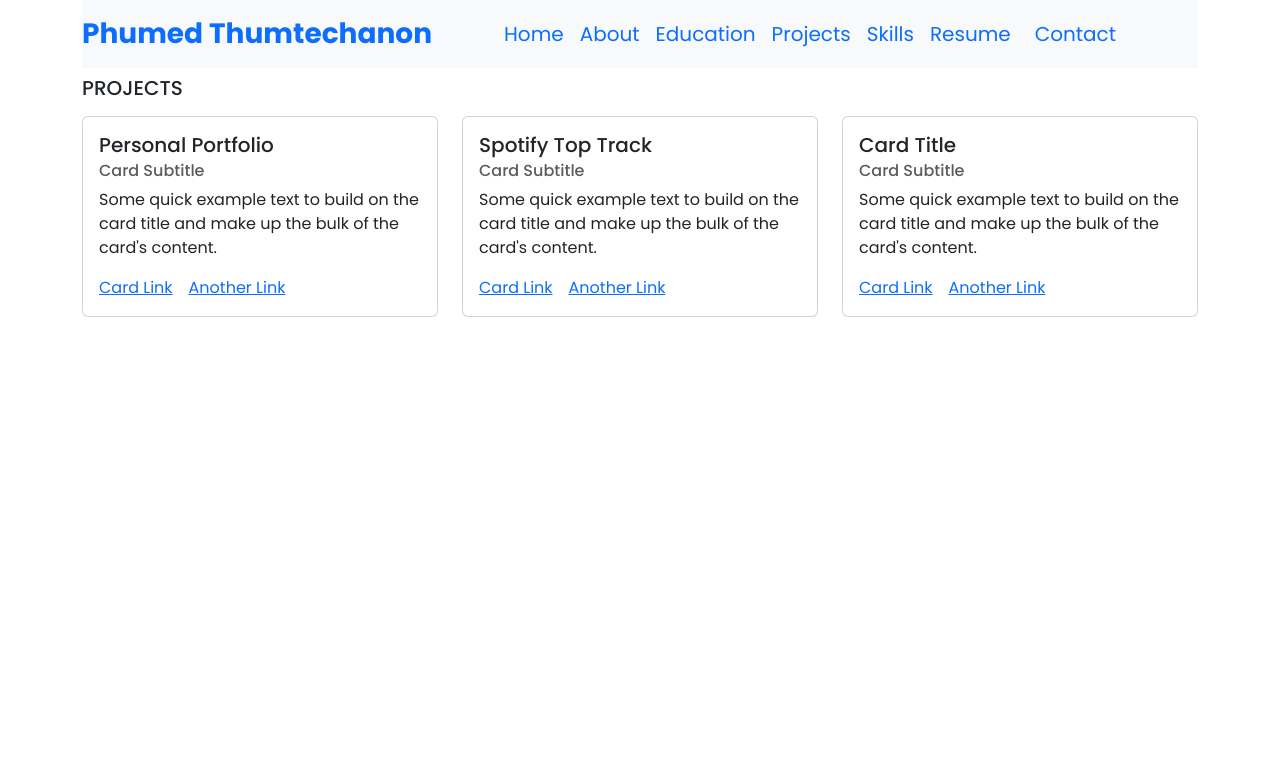
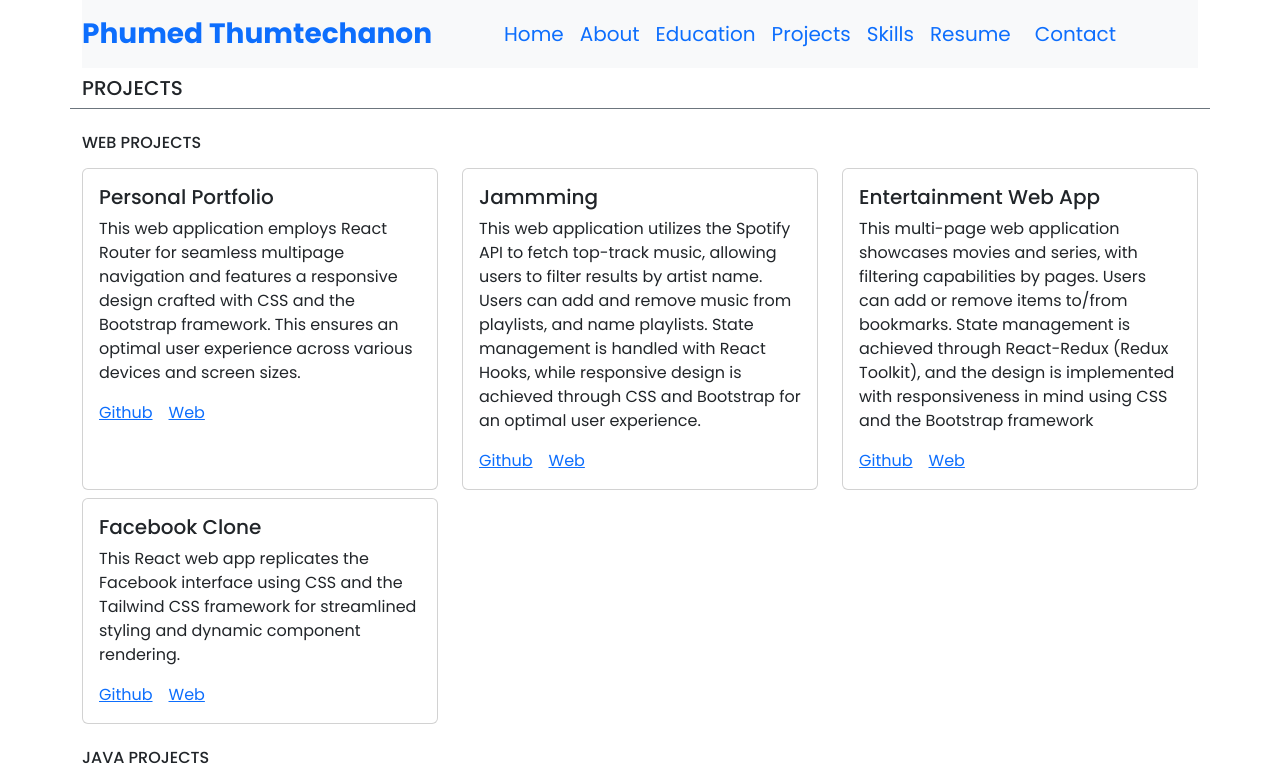
Before and after one commit to Phumed/Portfolio, a React (Create React App) app: page /projects in a window 1280 px wide. Shown: the top 781 px of the page. Built offline with nearby package versions, Linux system fonts and the light colour scheme.

Commit message:
latest at 13/01-13:43

```diff
--- a/public/index.html
+++ b/public/index.html
@@ -34,7 +34,7 @@
       rel="stylesheet"
       href="https://fonts.googleapis.com/css2?family=Material+Symbols+Outlined:opsz,wght,FILL,GRAD@20..48,100..700,0..1,-50..200"
     />
-    <title>React App</title>
+    <title>Personal Portfolio</title>
   </head>
   <body>
     <noscript>You need to enable JavaScript to run this app.</noscript>
--- a/src/components/NavBar.js
+++ b/src/components/NavBar.js
@@ -9,7 +9,7 @@ function NavBar() {
   return (
     <div>
       <Container>
-        <Navbar expand="lg" className="bg-body-tertiary ">
+        <Navbar expand="lg" className="bg-body-tertiary w-100">
           <Navbar.Brand>
             <Link
               to="/"
--- a/src/components/contact/contact.js
+++ b/src/components/contact/contact.js
@@ -13,7 +13,7 @@ function contact() {
           <h5>CONTACT</h5>
         </Row>
         <Row className="mt-2">
-          <Col className="mb-4 " xs={12} md={6}>
+          <Col className="mb-4" xs={12} md={6}>
             <Row className="bg-light me-md-4 h-100 mx-md-0 mx-1">
               <Col
                 xs={2}
@@ -23,7 +23,18 @@ function contact() {
                   justifyContent: "center",
                 }}
               >
-                <span class="material-symbols-outlined">location_on</span>
+                <div
+                  className="rounded-circle bg-secondary-subtle"
+                  style={{
+                    width: "3rem",
+                    height: "3rem",
+                    display: "flex",
+                    justifyContent: "center",
+                    alignItems: "center",
+                  }}
+                >
+                  <span class="material-symbols-outlined">location_on</span>
+                </div>
               </Col>
               <Col className="my-5">
                 <div className="fs-4 fw-bold">My Address</div> Bangkok
@@ -40,16 +51,45 @@ function contact() {
                   justifyContent: "center",
                 }}
               >
-                <span class="material-symbols-outlined">share</span>
+                <div
+                  className="rounded-circle bg-secondary-subtle"
+                  style={{
+                    width: "3rem",
+                    height: "3rem",
+                    display: "flex",
+                    justifyContent: "center",
+                    alignItems: "center",
+                  }}
+                >
+                  <span class="material-symbols-outlined">share</span>
+                </div>
               </Col>
               <Col className="my-5">
-                <div className="fs-4 fw-bold">Social Profiles</div>
+                <div className="fs-4 fw-bold mb-2">Social Profiles</div>
+
+                <div>
+                  <a href="https://www.linkedin.com/in/phumed-thumtechanon-097022289/">
+                    <img
+                      src="https://store-images.s-microsoft.com/image/apps.31120.9007199266245564.44dc7699-748d-4c34-ba5e-d04eb48f7960.bc4172bd-63f0-455a-9acd-5457f44e4473"
+                      alt="linkedIn"
+                      style={{ width: "2rem" }}
+                      className="me-3"
+                    />
+                  </a>
+                  <a href="https://github.com/Phumed">
+                    <img
+                      src="https://upload.wikimedia.org/wikipedia/commons/c/c2/GitHub_Invertocat_Logo.svg"
+                      alt="GitHub"
+                      style={{ width: "2rem" }}
+                    />
+                  </a>
+                </div>
               </Col>
             </Row>
           </Col>
         </Row>
         <Row>
-          <Col xs={12} md={6}>
+          <Col xs={12} md={6} className="mb-4">
             <Row className="bg-light me-md-4 h-100 mx-md-0 mx-1">
               <Col
                 xs={2}
@@ -59,7 +99,18 @@ function contact() {
                   justifyContent: "center",
                 }}
               >
-                <span class="material-symbols-outlined">mail</span>
+                <div
+                  className="rounded-circle bg-secondary-subtle"
+                  style={{
+                    width: "3rem",
+                    height: "3rem",
+                    display: "flex",
+                    justifyContent: "center",
+                    alignItems: "center",
+                  }}
+                >
+                  <span class="material-symbols-outlined">mail</span>
+                </div>
               </Col>
               <Col className="my-5">
                 <div className="fs-4 fw-bold">Email</div> Dutchie2546@gmail.com
@@ -68,7 +119,7 @@ function contact() {
               </Col>
             </Row>
           </Col>
-          <Col xs={12} md={6}>
+          <Col xs={12} md={6} className="mb-4">
             <Row className="bg-light h-100 mx-md-0 mx-1">
               <Col
                 xs={2}
@@ -78,7 +129,18 @@ function contact() {
                   justifyContent: "center",
                 }}
               >
-                <span class="material-symbols-outlined">call</span>
+                <div
+                  className="rounded-circle bg-secondary-subtle"
+                  style={{
+                    width: "3rem",
+                    height: "3rem",
+                    display: "flex",
+                    justifyContent: "center",
+                    alignItems: "center",
+                  }}
+                >
+                  <span class="material-symbols-outlined">call</span>
+                </div>
               </Col>
               <Col className="my-5">
                 <div className="fs-4 fw-bold">Contact</div> +66 097-217-5550
--- a/src/components/projects/projects.js
+++ b/src/components/projects/projects.js
@@ -1,65 +1,134 @@
 import React from "react";
 
-import NavBar from "../NavBar";
+import Card from "react-bootstrap/Card";
+import Col from "react-bootstrap/Col";
 import Container from "react-bootstrap/Container";
 import Row from "react-bootstrap/Row";
-import Col from "react-bootstrap/Col";
-import Card from "react-bootstrap/Card";
+import NavBar from "../NavBar";
 
 function projects() {
   return (
     <div>
       <NavBar />
       <Container>
-        <Row className="mt-2">
+        <Row className="mt-2 border-bottom border-secondary">
           <h5>PROJECTS</h5>
         </Row>
-        <Row className="mt-2">
-          <Col xs={12} md={4}>
-            <Card style={{ width: "100%" }}>
+        <Row>
+          <h6 className="mt-4 mb-2">WEB PROJECTS</h6>
+        </Row>
+        <Row className="mt-2 mb-2">
+          <Col xs={12} md={4} className="mb-md-0 mb-3">
+            <Card style={{ width: "100%" }} className="h-100">
               <Card.Body>
                 <Card.Title>Personal Portfolio</Card.Title>
-                <Card.Subtitle className="mb-2 text-muted">
-                  Card Subtitle
-                </Card.Subtitle>
                 <Card.Text>
-                  Some quick example text to build on the card title and make up
-                  the bulk of the card's content.
+                  This web application employs React Router for seamless
+                  multipage navigation and features a responsive design crafted
+                  with CSS and the Bootstrap framework. This ensures an optimal
+                  user experience across various devices and screen sizes.
                 </Card.Text>
-                <Card.Link href="#">Card Link</Card.Link>
-                <Card.Link href="#">Another Link</Card.Link>
+                <Card.Link href="#">Github</Card.Link>
+                <Card.Link href="#">Web</Card.Link>
               </Card.Body>
             </Card>
           </Col>
-          <Col xs={12} md={4}>
-            <Card style={{ width: "100%" }}>
+          <Col xs={12} md={4} className="mb-md-0 mb-3">
+            <Card style={{ width: "100%" }} className="h-100">
               <Card.Body>
-                <Card.Title>Spotify Top Track</Card.Title>
-                <Card.Subtitle className="mb-2 text-muted">
-                  Card Subtitle
-                </Card.Subtitle>
+                <Card.Title>Jammming</Card.Title>
                 <Card.Text>
-                  Some quick example text to build on the card title and make up
-                  the bulk of the card's content.
+                  This web application utilizes the Spotify API to fetch
+                  top-track music, allowing users to filter results by artist
+                  name. Users can add and remove music from playlists, and name
+                  playlists. State management is handled with React Hooks, while
+                  responsive design is achieved through CSS and Bootstrap for an
+                  optimal user experience.
                 </Card.Text>
-                <Card.Link href="#">Card Link</Card.Link>
-                <Card.Link href="#">Another Link</Card.Link>
+                <Card.Link
+                  href="https://github.com/Phumed/Jammming.git"
+                  target="_blank"
+                >
+                  Github
+                </Card.Link>
+                <Card.Link
+                  href="https://jammming-ory0.onrender.com"
+                  target="_blank"
+                >
+                  Web
+                </Card.Link>
               </Card.Body>
             </Card>
           </Col>
-          <Col xs={12} md={4}>
-            <Card style={{ width: "100%" }}>
+          <Col xs={12} md={4} className="mb-md-0 mb-3">
+            <Card style={{ width: "100%", height: "100%" }} className="h-100">
               <Card.Body>
-                <Card.Title>Card Title</Card.Title>
-                <Card.Subtitle className="mb-2 text-muted">
-                  Card Subtitle
-                </Card.Subtitle>
+                <Card.Title>Entertainment Web App</Card.Title>
                 <Card.Text>
-                  Some quick example text to build on the card title and make up
-                  the bulk of the card's content.
+                  This multi-page web application showcases movies and series,
+                  with filtering capabilities by pages. Users can add or remove
+                  items to/from bookmarks. State management is achieved through
+                  React-Redux (Redux Toolkit), and the design is implemented
+                  with responsiveness in mind using CSS and the Bootstrap
+                  framework
                 </Card.Text>
-                <Card.Link href="#">Card Link</Card.Link>
-                <Card.Link href="#">Another Link</Card.Link>
+                <Card.Link
+                  href="https://github.com/Phumed/Entertainment.git"
+                  target="_blank"
+                >
+                  Github
+                </Card.Link>
+                <Card.Link
+                  href="https://entertainment-4df5.onrender.com"
+                  target="_blank"
+                >
+                  Web
+                </Card.Link>
+              </Card.Body>
+            </Card>
+          </Col>
+        </Row>
+        <Row className="mb-2">
+          <Col xs={12} md={4} className="mb-md-0 mb-3">
+            <Card style={{ width: "100%", height: "100%" }} className="h-100">
+              <Card.Body>
+                <Card.Title>Facebook Clone</Card.Title>
+                <Card.Text>
+                  This React web app replicates the Facebook interface using CSS
+                  and the Tailwind CSS framework for streamlined styling and
+                  dynamic component rendering.
+                </Card.Text>
+                <Card.Link
+                  href="https://github.com/Phumed/facebook_clone.git"
+                  target="_blank"
+                >
+                  Github
+                </Card.Link>
+                <Card.Link href="#">Web</Card.Link>
+              </Card.Body>
+            </Card>
+          </Col>
+        </Row>
+        <Row>
+          <h6 className="mt-3 mb-2">JAVA PROJECTS</h6>
+        </Row>
+        <Row className="mt-2 mb-5">
+          <Col xs={12} md={4} className="mb-md-0 mb-3">
+            <Card style={{ width: "100%", height: "100%" }} className="h-100">
+              <Card.Body>
+                <Card.Title>Cooking Game</Card.Title>
+                <Card.Text>
+                  This Project is to serve a food to many customers as much as
+                  possible on the time that game determined This Cooking game
+                  project I have learned about OOP( Object-Oriented Programs),
+                  data structure, multiThread and UI design.
+                </Card.Text>
+                <Card.Link
+                  href="https://github.com/Phumed/Cooking-Game.git"
+                  target="_blank"
+                >
+                  Github
+                </Card.Link>
               </Card.Body>
             </Card>
           </Col>
```
Also changed, not shown: src/components/about/about.js (+25 -29 lines), src/components/education/education.js (+5 -5 lines), src/components/skills/skills.js (+37 -11 lines), src/home/home.js (+5 -7 lines), src/elements/icon/Java.png (added), src/elements/icon/tailwindCSS.png (added).
